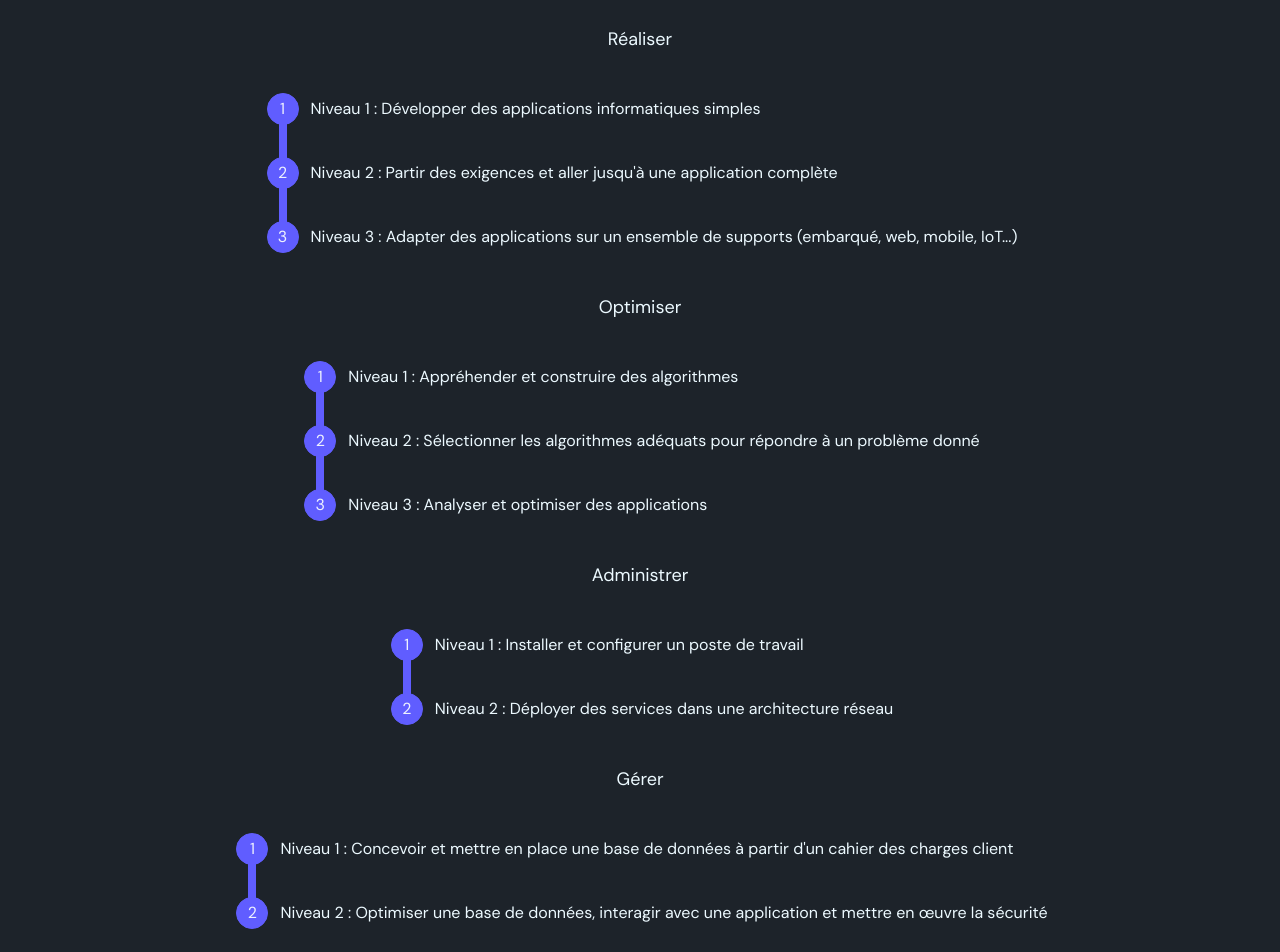
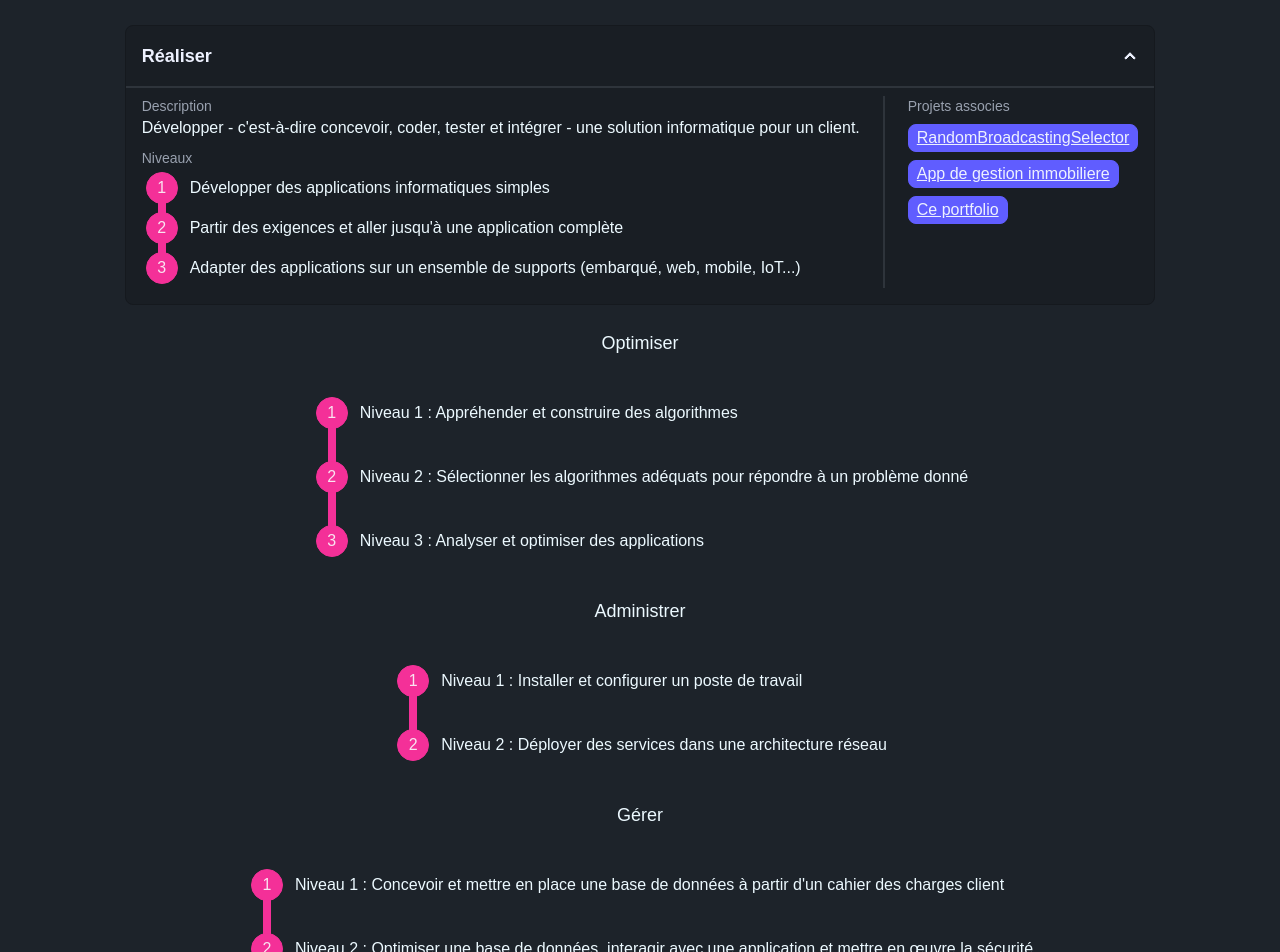
Before and after one commit to Nifle-CGE/portfolio, a SvelteKit app: page /skills in a window 1280 px wide. Shown: the part 140-1092 px from the top of the page. Built offline with nearby package versions, Linux system fonts and the light colour scheme.

Commit message:
start skills page

```diff
--- a/src/routes/skills/+page.svelte
+++ b/src/routes/skills/+page.svelte
@@ -1,40 +1,101 @@
-<div class="flex flex-col items-center gap-6">
+<script>
+    import { afterNavigate } from '$app/navigation';
+
+    afterNavigate(({ to }) => {
+		console.log(to);
+		let hash = to?.url?.hash;
+        if (hash) {
+            const element = document.querySelector(hash);
+			const first_details = document.getElementById("first-details");
+			console.log(element);
+            if (element) {
+				if (first_details && first_details.open) {
+					first_details.open = false;
+				}
+				const details = element.closest("details");
+				if (details && !details.open) {
+					details.open = true;
+				}
+				console.log("Scrolling to element");
+
+				window.scrollBy(0, 200);
+            }
+        }
+    });
+</script>
+
+<div class="flex flex-col items-center gap-6 font-inter">
 	<h2 class="font-grotesk text-3xl font-semibold">Mes Competences</h2>
 
-	<h3 id="realiser" class="text-lg">Réaliser</h3>
-	<ul class="steps steps-vertical">
-		<li class="step step-primary">Niveau 1 : Développer des applications informatiques simples</li>
-		<li class="step step-primary">
-			Niveau 2 : Partir des exigences et aller jusqu'à une application complète
-		</li>
-		<li class="step step-primary">
-			Niveau 3 : Adapter des applications sur un ensemble de supports (embarqué, web, mobile,
-			IoT...)
-		</li>
-	</ul>
+	<div class="space-y-2">
+		<details id="first-details" class="collapse-arrow collapse border border-base-300 bg-base-200" open>
+			<summary id="realiser" class="collapse-title text-lg font-semibold text-primary-content">
+				Réaliser
+			</summary>
+			<div class="collapse-content space-y-3 border-t-2 border-base-content/10 pt-2">
+				<div class="flex flex-col lg:flex-row">
+					<div class="space-y-2">
+						<div>
+							<h4 class="text-sm text-discrete-content">Description</h4>
+							<p>
+								Développer - c'est-à-dire concevoir, coder, tester et intégrer - une solution
+								informatique pour un client.
+							</p>
+						</div>
+						<div>
+							<h4 class="text-sm text-discrete-content">Niveaux</h4>
+							<ul class="steps steps-vertical">
+								<li class="step step-secondary min-h-10">
+									Développer des applications informatiques simples
+								</li>
+								<li class="step step-secondary min-h-10">
+									Partir des exigences et aller jusqu'à une application complète
+								</li>
+								<li class="step step-secondary min-h-10">
+									Adapter des applications sur un ensemble de supports (embarqué, web, mobile,
+									IoT...)
+								</li>
+							</ul>
+						</div>
+					</div>
+					<div class="divider lg:divider-horizontal"></div>
+					<div>
+						<h4 class="pb-2 text-sm text-discrete-content">Projets associes</h4>
+						<div class="flex flex-col gap-2">
+							<a class="badge link badge-lg badge-primary px-2" href="/projects#rbs">RandomBroadcastingSelector</a>
+							<a class="badge link badge-lg badge-primary px-2" href="/projects#gestion-immo">App de gestion immobiliere</a>
+							<a class="badge link badge-lg badge-primary px-2" href="/projects#portfolio">Ce portfolio</a>
+						</div>
+					</div>
+				</div>
+			</div>
+		</details>
+	</div>
 
 	<h3 id="optimiser" class="text-lg">Optimiser</h3>
 	<ul class="steps steps-vertical">
-		<li class="step step-primary">Niveau 1 : Appréhender et construire des algorithmes</li>
-		<li class="step step-primary">
+		<li class="step step-secondary">Niveau 1 : Appréhender et construire des algorithmes</li>
+		<li class="step step-secondary">
 			Niveau 2 : Sélectionner les algorithmes adéquats pour répondre à un problème donné
 		</li>
-		<li class="step step-primary">Niveau 3 : Analyser et optimiser des applications</li>
+		<li class="step step-secondary">Niveau 3 : Analyser et optimiser des applications</li>
 	</ul>
 
 	<h3 id="administrer" class="text-lg">Administrer</h3>
 	<ul class="steps steps-vertical">
-		<li class="step step-primary">Niveau 1 : Installer et configurer un poste de travail</li>
-		<li class="step step-primary">Niveau 2 : Déployer des services dans une architecture réseau</li>
+		<li class="step step-secondary">Niveau 1 : Installer et configurer un poste de travail</li>
+		<li class="step step-secondary">
+			Niveau 2 : Déployer des services dans une architecture réseau
+		</li>
 	</ul>
 
 	<h3 id="gerer" class="text-lg">Gérer</h3>
 	<ul class="steps steps-vertical">
-		<li class="step step-primary">
+		<li class="step step-secondary">
 			Niveau 1 : Concevoir et mettre en place une base de données à partir d'un cahier des charges
 			client
 		</li>
-		<li class="step step-primary">
+		<li class="step step-secondary">
 			Niveau 2 : Optimiser une base de données, interagir avec une application et mettre en œuvre la
 			sécurité
 		</li>
@@ -42,10 +103,10 @@
 
 	<h3 id="conduire" class="text-lg">Conduire</h3>
 	<ul class="steps steps-vertical">
-		<li class="step step-primary">
+		<li class="step step-secondary">
 			Niveau 1 : Identifier les besoins métiers des clients et des utilisateurs
 		</li>
-		<li class="step step-primary">
+		<li class="step step-secondary">
 			Niveau 2 : Appliquer une démarche de suivi de projet en fonction des besoins métiers des
 			clients et des utilisateurs
 		</li>
@@ -53,12 +114,12 @@
 
 	<h3 id="collaborer" class="text-lg">Collaborer</h3>
 	<ul class="steps steps-vertical">
-		<li class="step step-primary">
+		<li class="step step-secondary">
 			Niveau 1 : Identifier ses aptitudes pour travailler dans une équipe
 		</li>
-		<li class="step step-primary">
+		<li class="step step-secondary">
 			Niveau 2 : Situer son rôle et ses missions au sein d'une équipe informatique
 		</li>
-		<li class="step step-primary">Manager une équipe informatique</li>
+		<li class="step step-secondary">Manager une équipe informatique</li>
 	</ul>
 </div>
```
